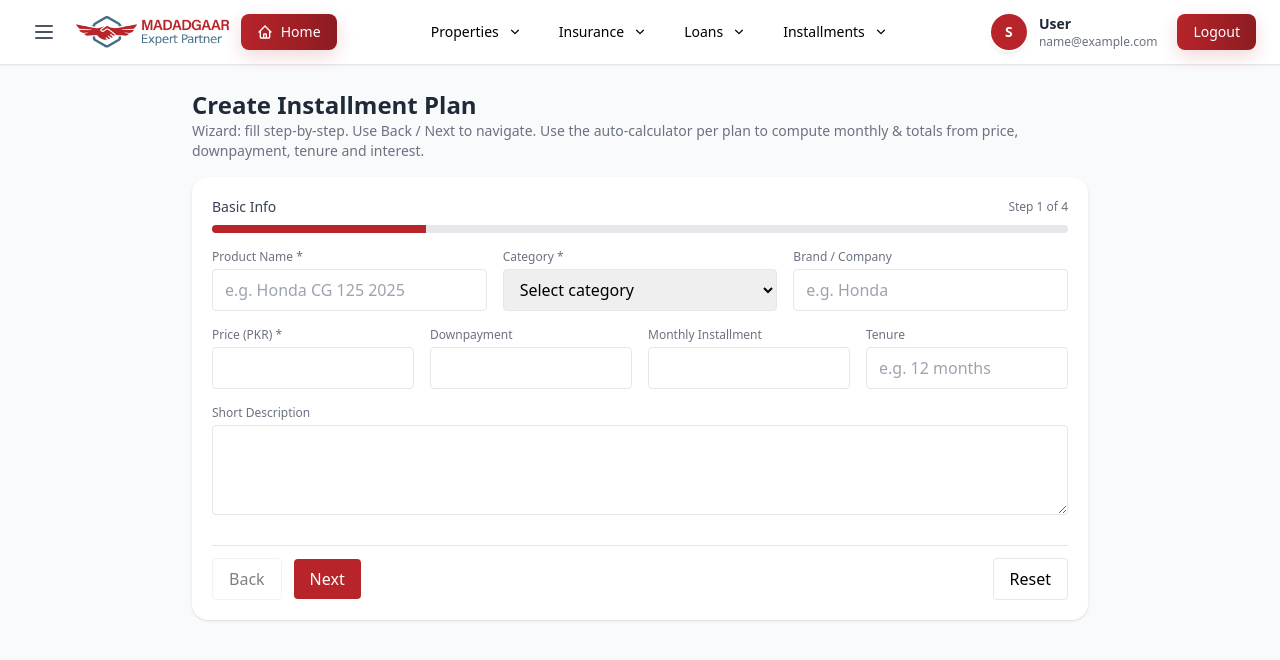
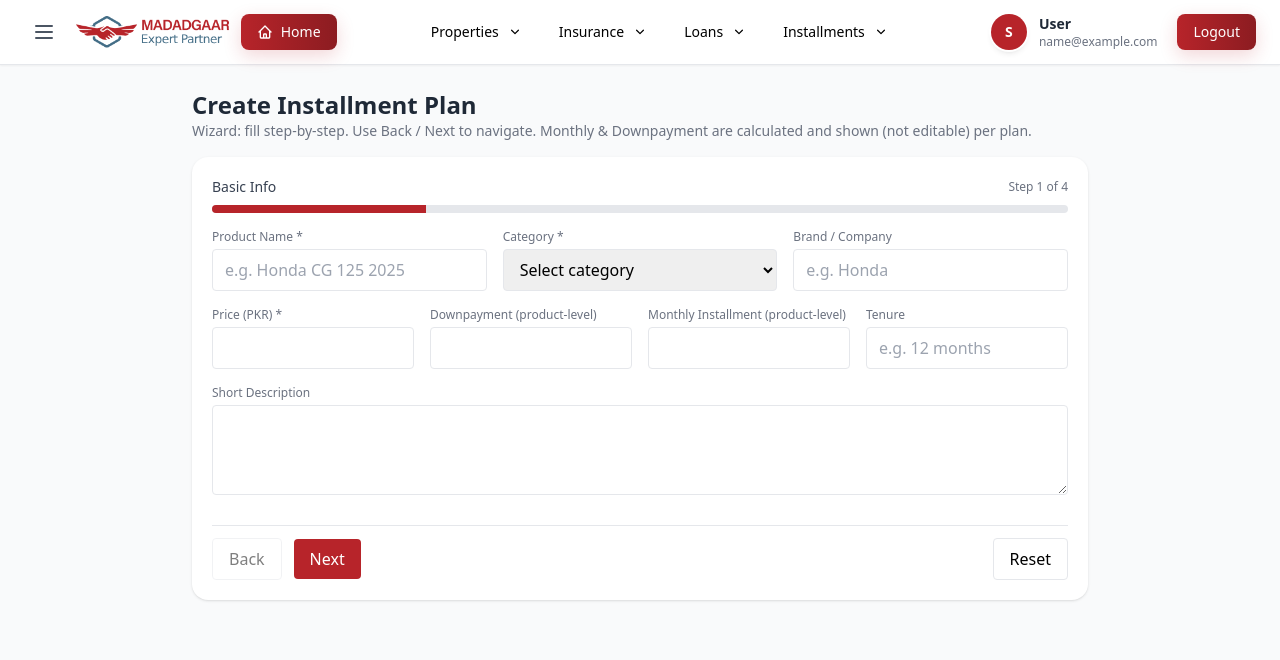
Before and after one commit to Madadgaar3377/madagaar-frontend, a React (Create React App) app: page /dashboard/Installments/create in a window 1280 px wide. Shown: the top 660 px of the page. Built offline with nearby package versions, Linux system fonts and the light colour scheme; sample sign-in values are in the browser's storage.

Commit message:
Plan and add cal

```diff
--- a/src/pages/clients/Installment/Create-Installments.jsx
+++ b/src/pages/clients/Installment/Create-Installments.jsx
@@ -11,7 +11,7 @@ const SUBMIT_URL = `${API}/installmentplan`;
 
 const defaultPlan = {
   planName: "",
-  installmentPrice: 0, // total paid over tenure
+  installmentPrice: 0,
   downPayment: 0,
   monthlyInstallment: 0,
   tenureMonths: 0,
@@ -237,7 +237,7 @@ export default function CreateInstallmentPlan() {
     setForm((f) => ({ ...f, productImages: f.productImages.filter((_, i) => i !== idx) }));
   }
 
-  // --- NEW: installment calculation helpers ---
+  // --- installment calculation helpers ---
 
   // amortization formula (monthly rate) for reducing/compound interest
   function amortizedMonthlyPayment(principal, annualInterestPercent, months) {
@@ -261,15 +261,11 @@ export default function CreateInstallmentPlan() {
   function calcPlanValues(planIndex) {
     const p = form.paymentPlans[planIndex];
     const rawPrice = parseFloat(form.price) || 0;
-    const planDown = parseFloat(p.downPayment || 0);
+    // product-level downpayment used as source of truth; plan-level downPayment will be calculated and shown (not editable)
     const productDown = parseFloat(form.downpayment || 0);
-    // plan-level downPayment overrides product-level if provided (>0)
-    const down = planDown > 0 ? planDown : productDown;
-
-    // consider markup as absolute amount (if provided)
     const markupAmount = parseFloat(p.markup || 0) || 0;
 
-    const principal = Math.max(0, rawPrice - down + markupAmount);
+    const principal = Math.max(0, rawPrice - productDown + markupAmount);
     const months = parseInt(p.tenureMonths || 0, 10) || 0;
     const rate = parseFloat(p.interestRatePercent || 0) || 0;
 
@@ -277,14 +273,6 @@ export default function CreateInstallmentPlan() {
     if (months <= 0) {
       monthly = 0;
     } else if (p.interestType === "Flat Rate") {
-      monthly = flatRateMonthlyPayment(principal, rate, months);
-    } else if (p.interestType === "Reducing Balance") {
-      monthly = amortizedMonthlyPayment(principal, rate, months);
-    } else if (p.interestType === "Compound Interest") {
-      // treating compound same as amortized monthly compounding
-      monthly = amortizedMonthlyPayment(principal, rate, months);
-    } else if (p.interestType === "Profit-Based (Islamic/Shariah)") {
-      // for profit-based, we'll treat like flat rate for now (total profit distributed)
       monthly = flatRateMonthlyPayment(principal, rate, months);
     } else {
       monthly = amortizedMonthlyPayment(principal, rate, months);
@@ -298,22 +286,20 @@ export default function CreateInstallmentPlan() {
       installmentPrice,
       principal: Number(principal.toFixed(2)),
       totalInterest,
-      downPayment: Number(down),
+      downPayment: Number(productDown || 0),
     };
   }
 
-  // Recalculate a plan and update form state
+  // Recalculate a plan and update form state (monthly & downPayment become computed read-only values)
   function recalcPlan(index) {
     setForm((f) => {
       const pp = [...(f.paymentPlans || [])];
-      const calc = (function localCalc() {
+      const p = pp[index] || { ...defaultPlan };
+
       const rawPrice = parseFloat(f.price) || 0;
-        const p = pp[index] || { ...defaultPlan };
-        const planDown = parseFloat(p.downPayment || 0);
       const productDown = parseFloat(f.downpayment || 0);
-        const down = planDown > 0 ? planDown : productDown;
       const markupAmount = parseFloat(p.markup || 0) || 0;
-        const principal = Math.max(0, rawPrice - down + markupAmount);
+      const principal = Math.max(0, rawPrice - productDown + markupAmount);
       const months = parseInt(p.tenureMonths || 0, 10) || 0;
       const rate = parseFloat(p.interestRatePercent || 0) || 0;
 
@@ -325,16 +311,15 @@ export default function CreateInstallmentPlan() {
       const installmentPrice = Number((monthly * months).toFixed(2));
       const totalInterest = Number((installmentPrice - principal).toFixed(2));
 
-        return {
+      pp[index] = {
+        ...pp[index],
         monthlyInstallment: Number(monthly.toFixed(2)),
         installmentPrice,
         principal: Number(principal.toFixed(2)),
         totalInterest,
-          downPayment: Number(down),
+        downPayment: Number(productDown || 0), // calculated, not editable when added
       };
-      })();
 
-      pp[index] = { ...pp[index], ...calc };
       return { ...f, paymentPlans: pp };
     });
   }
@@ -656,7 +641,7 @@ export default function CreateInstallmentPlan() {
         <div className="max-w-4xl mx-auto">
           <div className="mb-4">
             <h1 className="text-2xl font-semibold text-gray-800">Create Installment Plan</h1>
-            <p className="text-sm text-gray-500">Wizard: fill step-by-step. Use Back / Next to navigate. Use the auto-calculator per plan to compute monthly & totals from price, downpayment, tenure and interest.</p>
+            <p className="text-sm text-gray-500">Wizard: fill step-by-step. Use Back / Next to navigate. Monthly & Downpayment are calculated and shown (not editable) per plan.</p>
           </div>
 
           <div className="bg-white p-5 rounded-2xl shadow">
@@ -706,12 +691,12 @@ export default function CreateInstallmentPlan() {
                     </label>
 
                     <label>
-                      <div className="text-xs text-gray-500 mb-1">Downpayment</div>
+                      <div className="text-xs text-gray-500 mb-1">Downpayment (product-level)</div>
                       <input type="number" value={form.downpayment} onChange={(e)=>updateForm("downpayment", e.target.value)} className="w-full px-3 py-2 border rounded" />
                     </label>
 
                     <label>
-                      <div className="text-xs text-gray-500 mb-1">Monthly Installment</div>
+                      <div className="text-xs text-gray-500 mb-1">Monthly Installment (product-level)</div>
                       <input type="number" value={form.installment} onChange={(e)=>updateForm("installment", e.target.value)} className="w-full px-3 py-2 border rounded" />
                     </label>
 
@@ -795,9 +780,25 @@ export default function CreateInstallmentPlan() {
                         <div className="grid grid-cols-1 md:grid-cols-3 gap-3">
                           <input value={p.planName} onChange={(e)=>updatePaymentPlan(idx,"planName",e.target.value)} placeholder="Plan name (e.g. 12 months)" className="px-3 py-2 border rounded" />
 
-                          <input type="number" value={p.monthlyInstallment} onChange={(e)=>updatePaymentPlan(idx,"monthlyInstallment",e.target.value)} placeholder="Monthly installment" className="px-3 py-2 border rounded" />
+                          {/* Monthly Installment: SHOW ONLY (not editable) */}
+                          <input
+                            type="number"
+                            value={p.monthlyInstallment || 0}
+                            readOnly
+                            disabled
+                            placeholder="Monthly installment (calculated)"
+                            className="px-3 py-2 border rounded bg-gray-100"
+                          />
 
-                          <input type="number" value={p.downPayment} onChange={(e)=>{updatePaymentPlan(idx,"downPayment",e.target.value); setTimeout(()=>recalcPlan(idx), 0);}} placeholder="Down payment" className="px-3 py-2 border rounded" />
+                          {/* Down Payment: SHOW ONLY (not editable). Uses product-level downpayment as source */}
+                          <input
+                            type="number"
+                            value={p.downPayment || 0}
+                            readOnly
+                            disabled
+                            placeholder="Down payment (calculated)"
+                            className="px-3 py-2 border rounded bg-gray-100"
+                          />
                         </div>
 
                         <div className="grid grid-cols-1 md:grid-cols-3 gap-3 mt-3">
```
Lines whose indentation alone changed are shown as unchanged.
